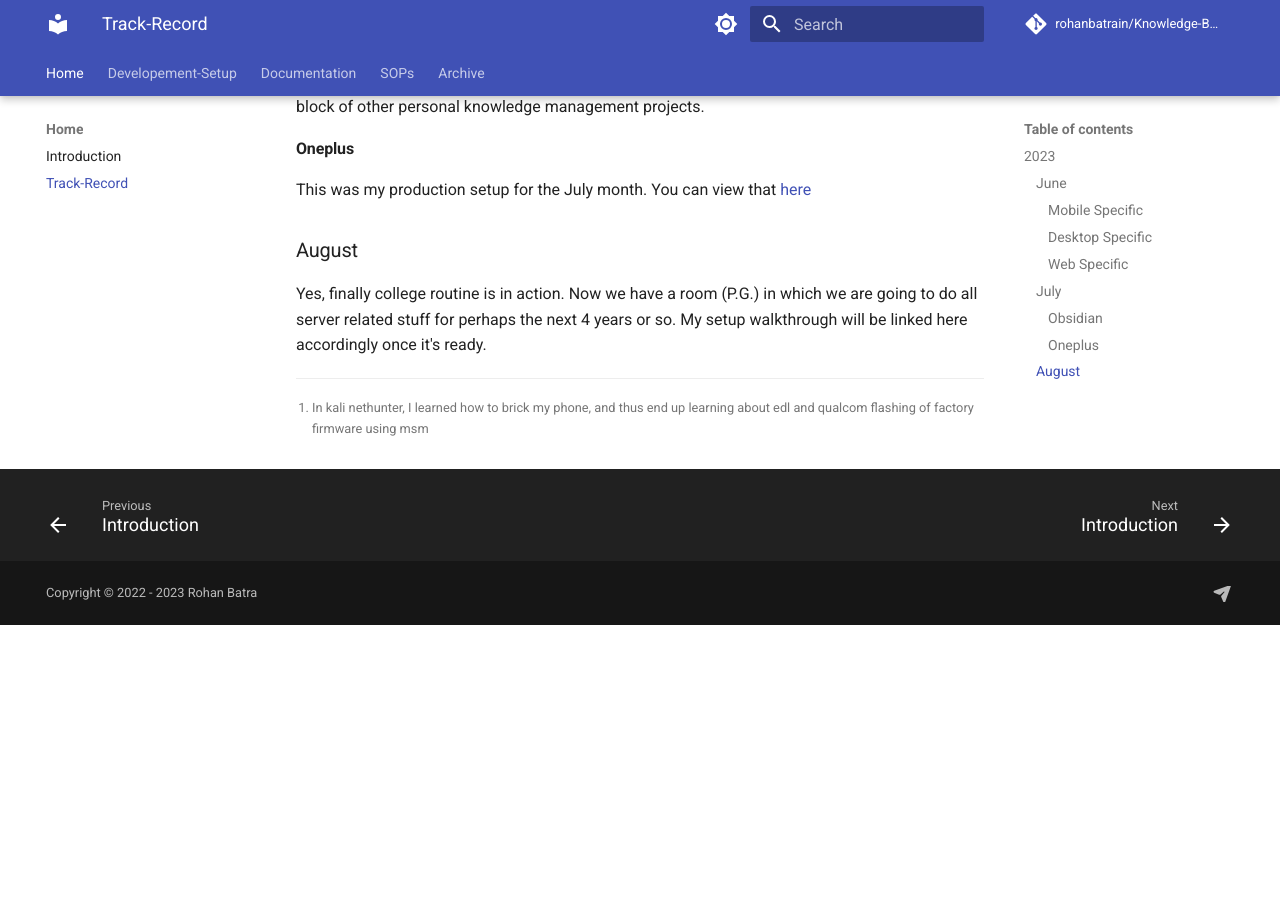
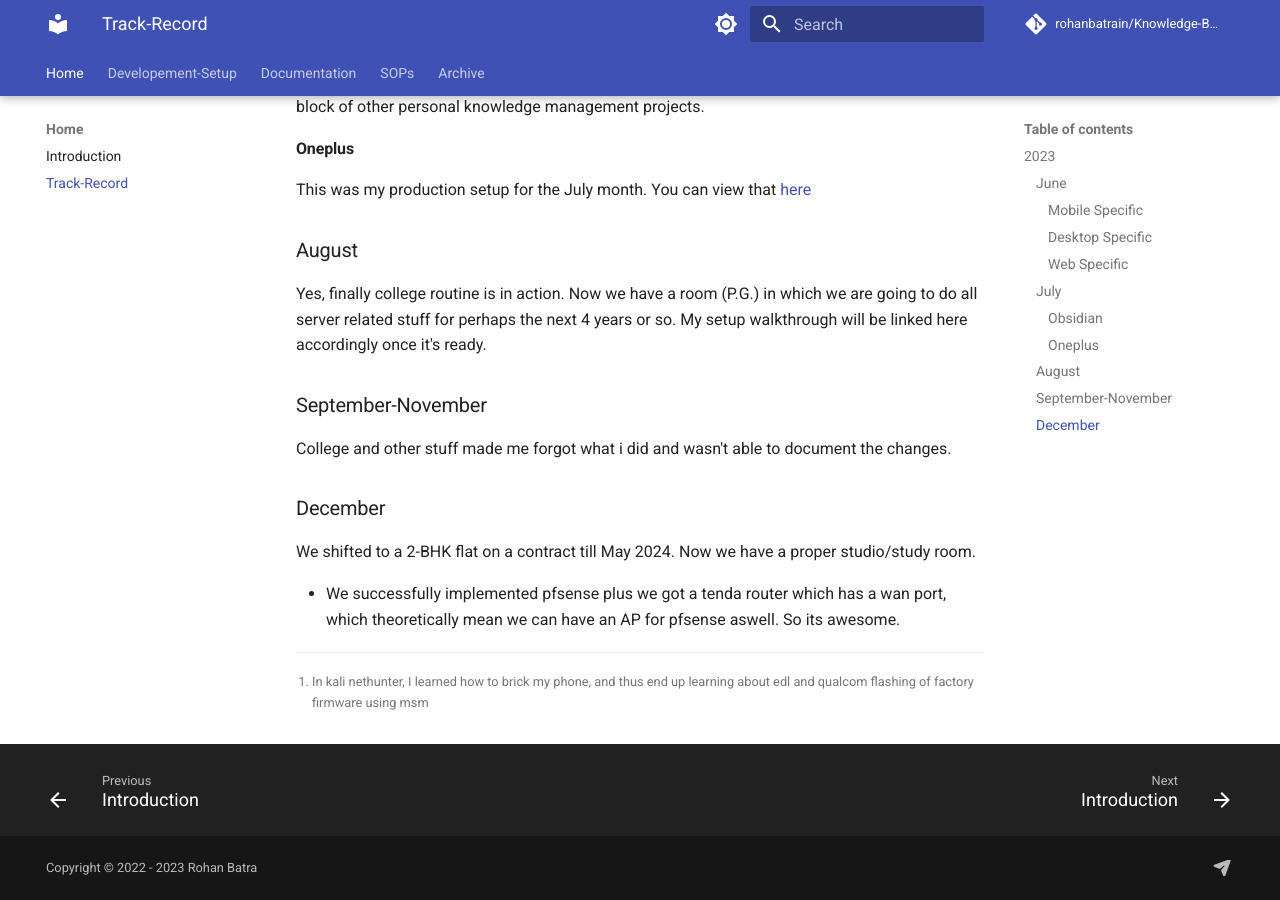
Before and after one commit to rohanbatrain/knowledge-base, an MkDocs documentation site: the page built from docs/Home/Track-Record.md, in a window 1280 px wide and 900 px high, scrolled down 1681 px. Built offline with MkDocs 1.6.1 and Material for MkDocs 9.7.7, drawn with Linux system fonts in a browser that asks for light colours; nearby versions of some CDN libraries; library files that are not in the unit come from our copies; comment, search, counter and statistics services are not loaded; before the commit the page ends 2306 px from its top, so only the background shows below that.

Commit message:
Update Track-Record.md

```diff
--- a/docs/Home/Track-Record.md
+++ b/docs/Home/Track-Record.md
@@ -70,5 +70,16 @@ This was my production setup for the July month. You can view that [here](../Dev
 
 Yes, finally college routine is in action. Now we have a room (P.G.) in which we are going to do all server related stuff for perhaps the next 4 years or so. My setup walkthrough will be linked here accordingly once it's ready.
 
+### September-November
+
+College and other stuff made me forgot what i did and wasn't able to document the changes.
+
+### December
+
+We shifted to a 2-BHK flat on a contract till May 2024. Now we have a proper studio/study room.
+
+- We successfully implemented pfsense plus we got a tenda router which has a wan port, which theoretically mean we can have an AP for pfsense aswell. So its awesome.
+
+
 
 [^1]: In kali nethunter, I learned how to brick my phone, and thus end up learning about edl and qualcom flashing of factory firmware using msm
```
